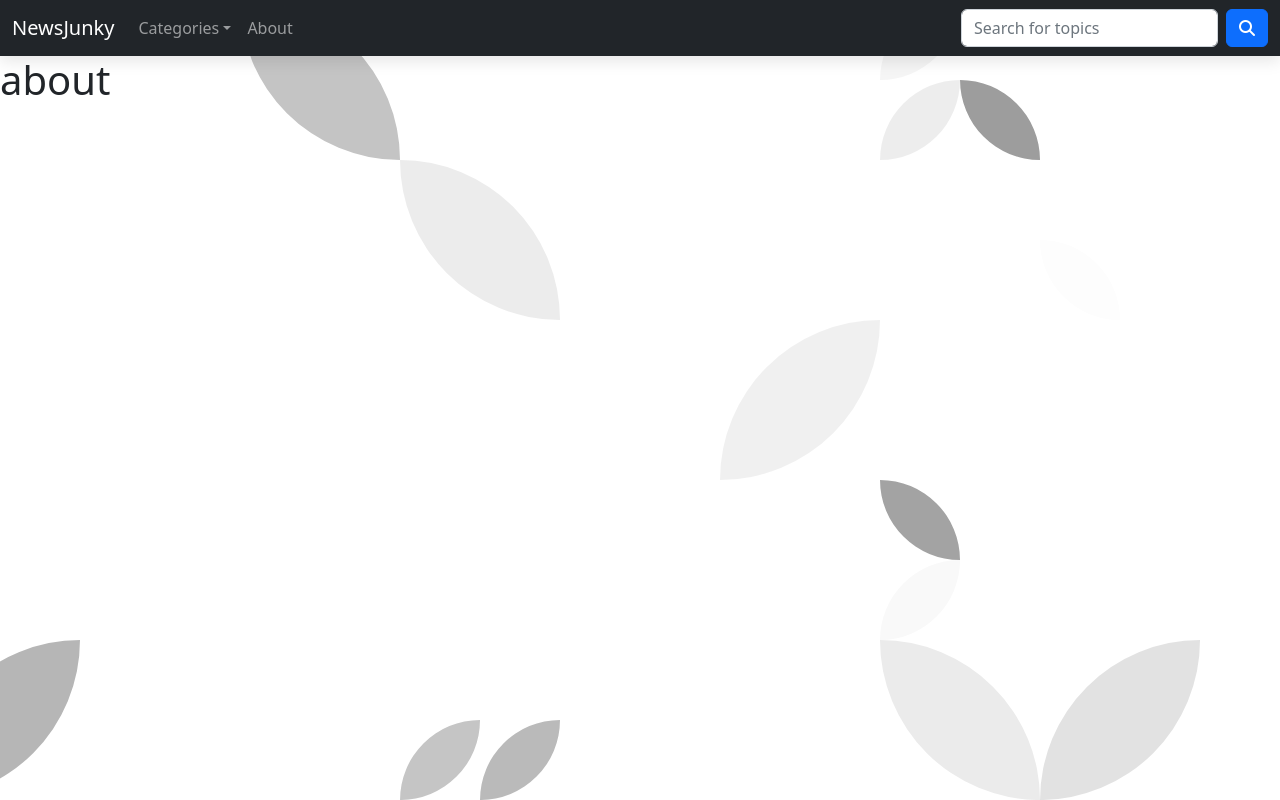
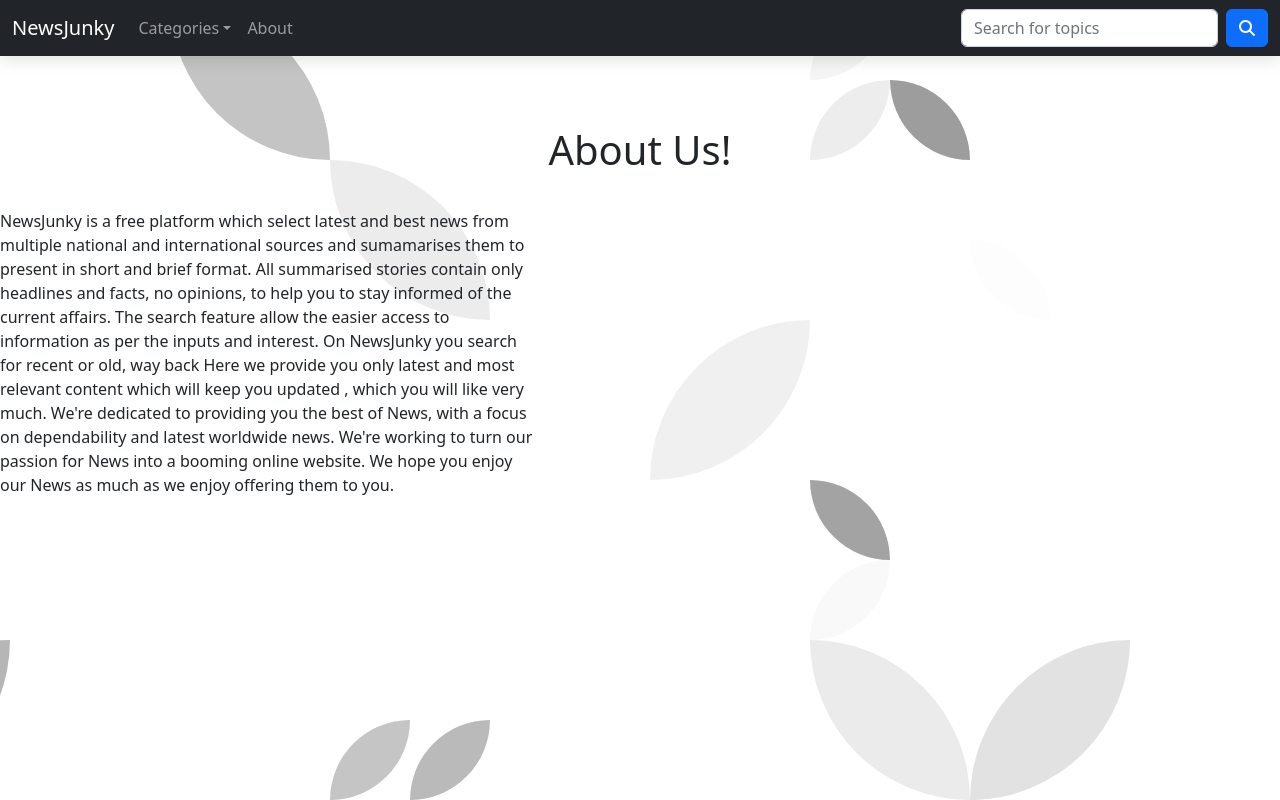
Before and after one commit to altamashaseer/NewsJunky, a React (Create React App) app: page /about in a window 1280 px wide. Built offline with nearby package versions, Linux system fonts and the light colour scheme; no server answers.

Commit message:
About Content

```diff
--- a/src/components/About.js
+++ b/src/components/About.js
@@ -1,13 +1,18 @@
 import React from 'react'
 import '../App.css'
-import Background from './Background'
 
 
 const About = () => {
   return (
     <>
-      <div id='about' className='background'/>
-      <h1>about</h1>
+      <div id='about' className='background container ' />
+      <h1 className='text-center'>About Us!</h1>
+      <div className="col-md-5">
+        NewsJunky is a free platform which select latest and best news from multiple national and international sources and sumamarises them to present in short and brief format. All summarised stories contain only headlines and facts, no opinions, to help you to stay informed of the current affairs.
+        The search feature allow the easier access to information as per the inputs and interest. On NewsJunky you search for recent or old, way back
+         Here we provide you only latest and most relevant content which will keep you updated  , which you will like very much. We're dedicated to providing you the best of News, with a focus on dependability and latest worldwide news. We're working to turn our passion for News into a booming online website. We hope you enjoy our News as much as we enjoy offering them to you.
+      </div>
+
     </>
   )
 }
```
